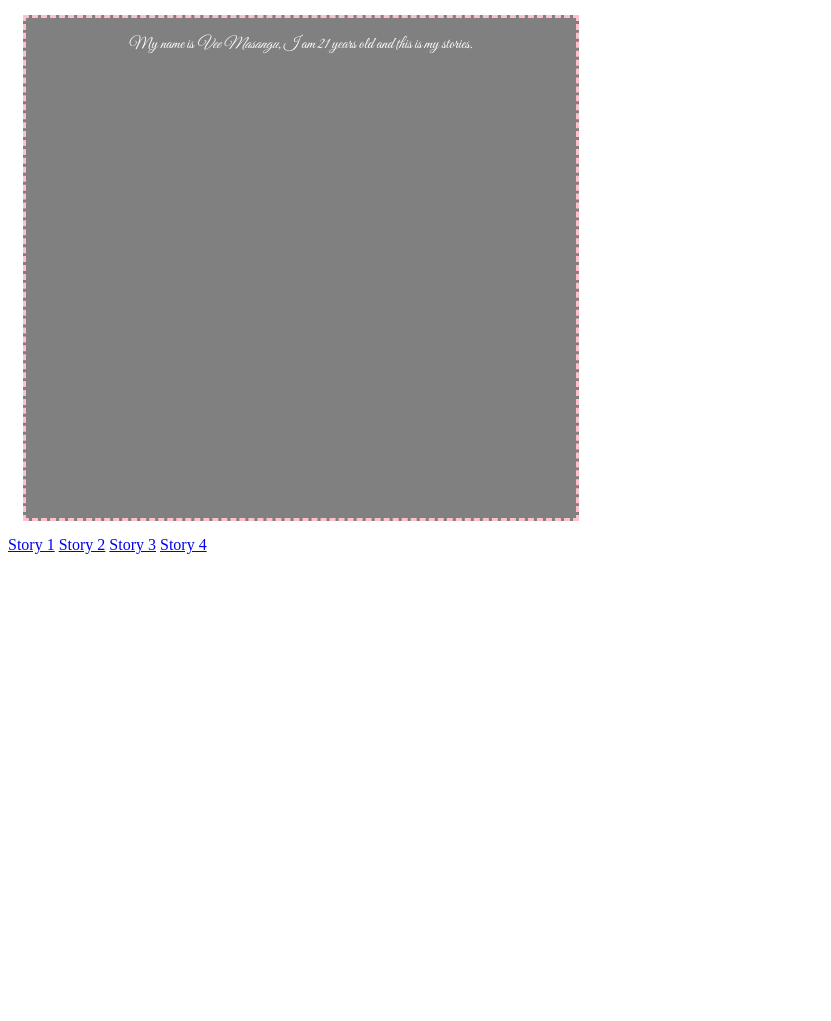
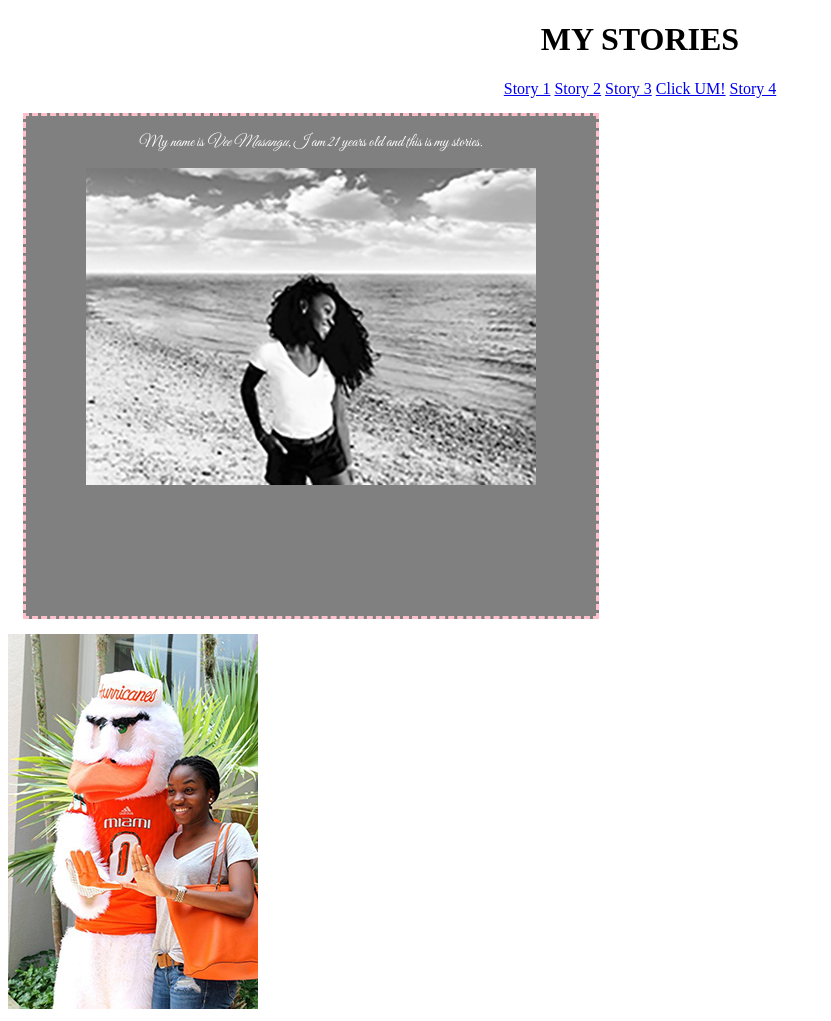
Before and after one commit to vee-masangu/weblab2018, a PHP site: page /Homework/jquery/test.html in a window 1280 px wide. Shown: the whole page, without its empty margins (0-831 px from the left). Before the commit the page ends 554 px from the top, so only its background shows below. Run offline with PHP 8.4, Linux system fonts and the light colour scheme; some libraries are stand-ins or nearby versions.

Commit message:
jquery assignment

```diff
--- a/Homework/jquery/css/master.css
+++ b/Homework/jquery/css/master.css
@@ -2,25 +2,21 @@
   background: gray;
   font-family: 'Great Vibes', cursive;
   margin: 15px;
-  width: 550px;
+  width: 570px;
   height: 500px;
   border: 3px dashed pink;
   color: #fff;
 }
 
-.box:boxstory{
-  font-size: 30px;
-}
-
-
-.boxstory {
-  text-align: center;
-}
 
 .box-big {
-  border-radius: 5px;
-  border: 3px solid #000;
+  border-radius: 10px;
+  font-family: 'Great Vibes', cursive;
+  text-align: center;
+  border: 5px dashed pink;
   padding: 12px;
+  width: 650px;
+  height: 600px;
   color: #fff;
   font-size: 22px;
 }
--- a/Homework/jquery/test.html
+++ b/Homework/jquery/test.html
@@ -7,17 +7,24 @@
     <script src="https://ajax.googleapis.com/ajax/libs/jquery/3.2.1/jquery.min.js"></script>
   </head>
   <body>
+    <header>
+      <center><h1>MY STORIES</h1>
+      <a href="#" id="story1">Story 1</a>
+      <a href="#" id="story2">Story 2</a>
+      <a href="#" id="story3">Story 3</a>
+      <a href="#" id="UM">Click UM!</a>
+      <a href="#" id="story4">Story 4</a></center>
+    </header>
 <div class="box story">
   <link href="https://fonts.googleapis.com/css?family=Great+Vibes" rel="stylesheet">
-  <center> <p>My name is <i>Vee Masangu</i>, I am 21 years old and this is my stories.</p></center>
+  <center> <p>My name is <i>Vee Masangu</i>, I am 21 years old and this is my stories.</p>
+  <img src="images/me.jpg" alt="Me" id="me"></center>
+   </div>
+<div class="UM">
+  <img src="images/Sebas.jpg" alt="Sebastian"  id="Sebas">
 </div>
+<script type="text/javascript">
 
-<a href="#" id="story1">Story 1</a>
-<a href="#" id="story2">Story 2</a>
-<a href="#" id="story3">Story 3</a>
-<a href="#" id="story4">Story 4</a>
-
-<script type="text/javascript">
 
 $("#story1").click(function(){
   //jquery here
@@ -35,8 +42,8 @@ $("#story2").click(function(){
 })
 $("#story3").click(function(){
   //jquery here
-  $("#story3").fadeIn(1500);
-  $("#story4").fadeOut(1500);
+  $("#story3").fadeOut(1500);
+  $("#story4").fadeIn(1500);
   $(".box").html("<p>After my graduation in 2015, I got accepted at the <strong>University of Miami</strong>. I did not want to go but I knew how important it was for my mom and of course for my future. Arrived at UM, I knew no one. My first year was awful, I had no friends and was home sick. Since I did not take my two years in the American school seriously, I could not express myself properly in English and could not even understand my teachers. I remembered one day my advisor asked me here I was from and I answered YES! Or if anybody would approach me to ask me something or just to talk to me, I smiled and turned my head... My first year was a disaster. I went from being the most popular girl in high shcool to the least popular girl in college.</p>");
 
 })
@@ -44,16 +51,17 @@ $("#story3").click(function(){
      $("#UM").click(function(){
        $(".box").removeClass( "box-bob" );
        $(".box").addClass( "box-big" );
-       $(".box").html("Woohooo you clicked UM!");
+       $(".box").html("Yeaaaa you just clicked UM!");
+
+
      })
-
 $("#story4").click(function(){
   //jquery here
   $("#story4").hide();
   $("#story1").show();
-  $(".box").html("<p> By the end of my sophomore year, I had few friends, I got more involved on campus, and I also found a job at the Wellness Center where I met a lot of people. Today, I love UM and I love living in Miami. I do not even want to go back in Congo because Miami is my now home now. My English is stronger than when I came, I work hard, I am persistent in everything that I do. I am currently a Junior now and plan to graduate in May 2019. I want to work hard and be the best. Today, I realized that being popular or being the least popular girl of your school will not define you. What will define you is the person you are and what differentiate you from others. I was a student who at first did not care about school but care about her popularity at school, but today that is no who I am. Today, I am a hard and persistent student, who want to be better than her classmates. </p> <p>This is my story!</p>")
+  $(".box").html("<p> By the end of my sophomore year, I had few friends, I got more involved on campus, and I also found a job at the Wellness Center where I met a lot of people. Today, I love UM and I love living in Miami. I do not even want to go back in Congo because Miami is my new home now. My English is stronger than when I came, I work hard, I am persistent in everything I do. I am currently a Junio and plan to graduate in May 2019. I want to work hard and be the best. Today, I realized that being popular or being the least popular girl in your school will not define you. What will define you is the person you are and what differentiate you from others. I was a student who at first did not care about school but care about her popularity at school, but, today that's not who I am. Today, I am a hard and persistent student, who wants to be better than her classmates. </p> <p>This is my story!</p>");
 
-})
+});
 
 
 </script>
```
Also changed, not shown: Homework/jquery/images/._Sebas.JPG (added), Homework/jquery/images/._grad.JPG (added), Homework/jquery/images/._graduation.JPG (added), Homework/jquery/images/._me.jpg (added), Homework/jquery/images/Sebas.JPG (added), Homework/jquery/images/grad.JPG (added), Homework/jquery/images/graduation.JPG (added), Homework/jquery/images/me.jpg (added).
